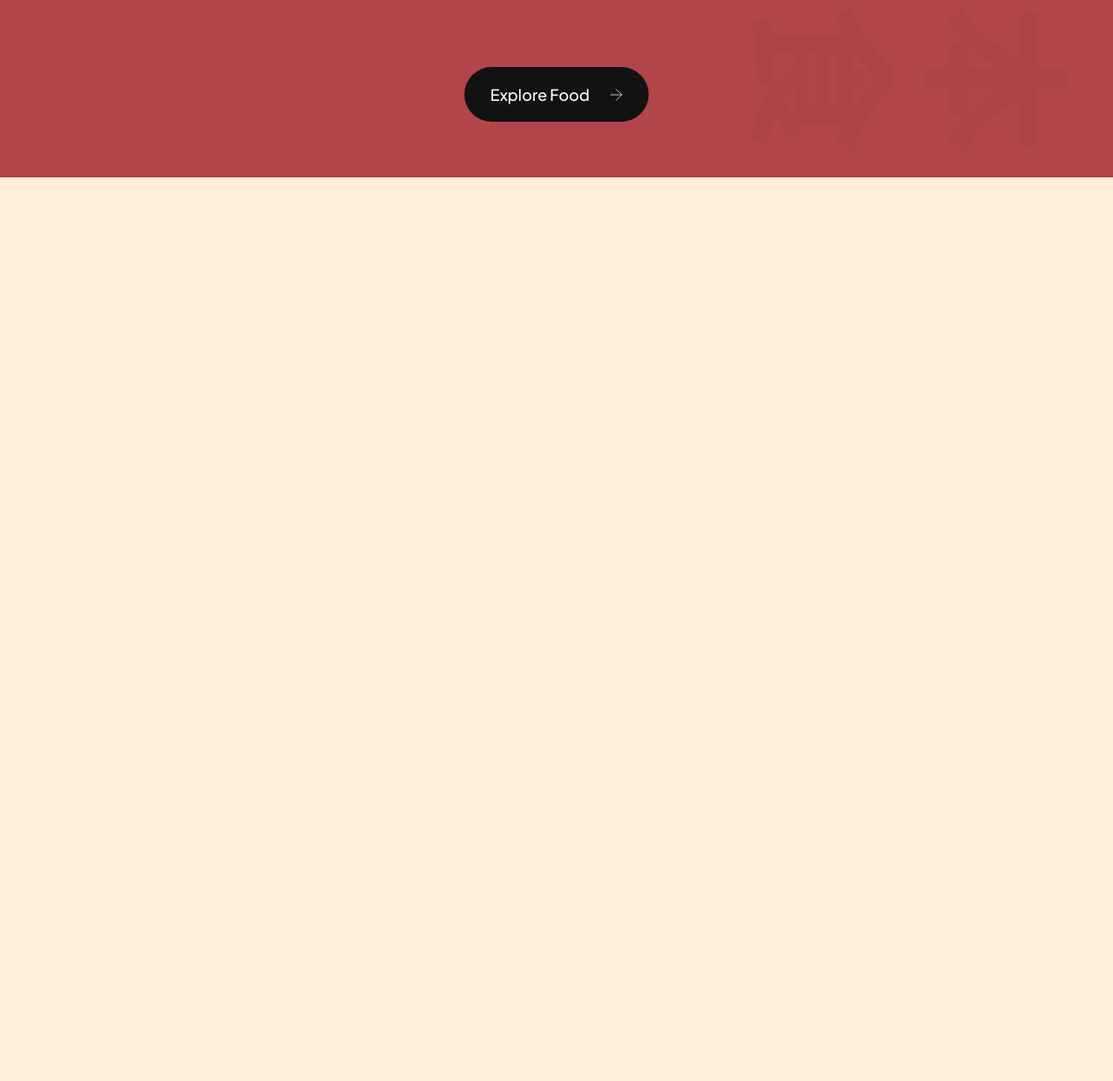
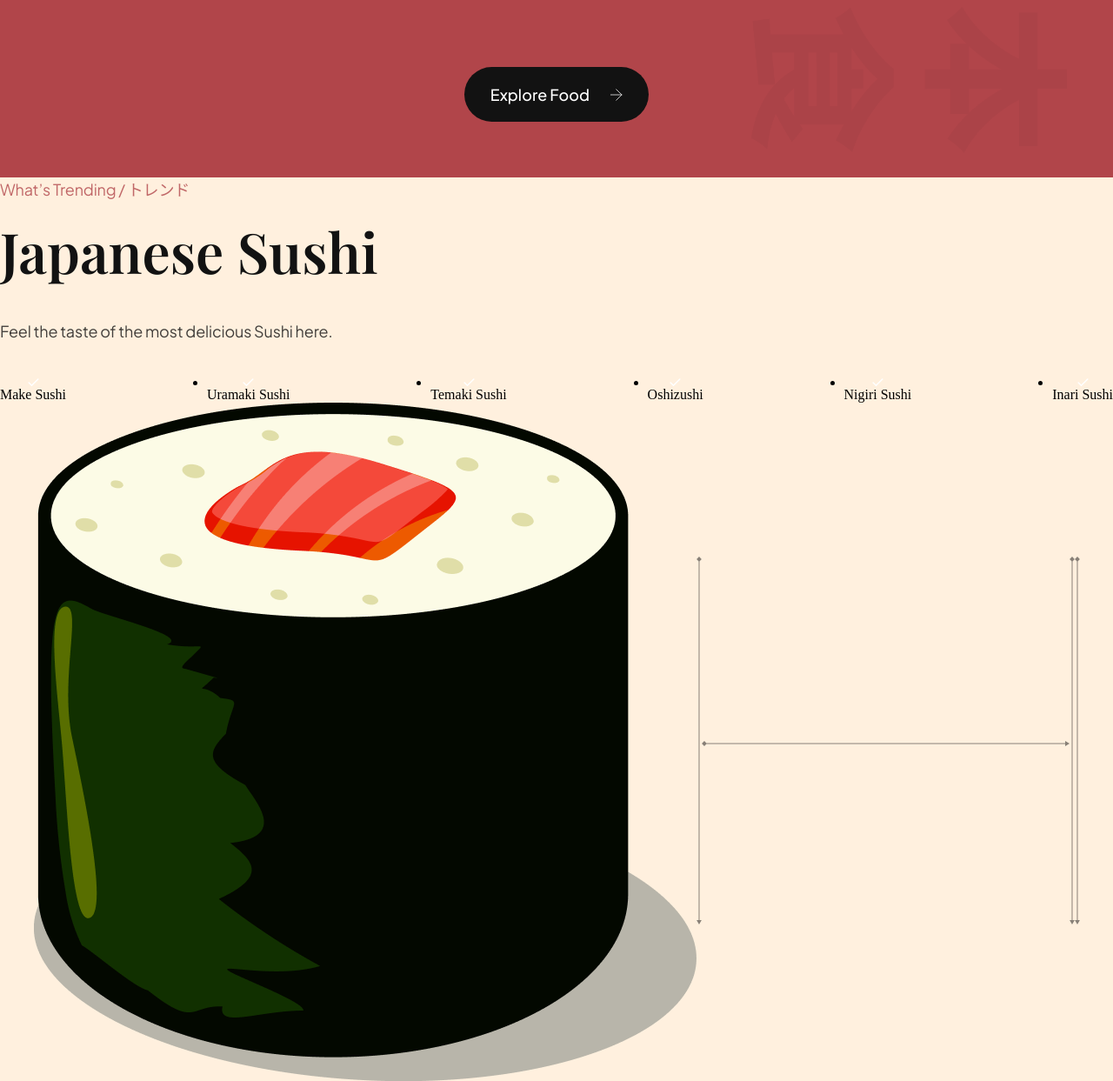
Before and after one commit to exzequel/sushi-static, a website built with Vite: page index.html in a window 1280 px wide. Shown: the part 2214-3457 px from the top of the page at 87% size. Before the commit the page ends 2418 px from the top, so only its background shows below. Built offline with nearby package versions, Linux system fonts and the light colour scheme.

Commit message:
add trending content

```diff
--- a/index.html
+++ b/index.html
@@ -183,6 +183,70 @@
     </button>
   </section>
 
+  <section class="trending" id="food">
+    <div class="trending__content" data-aos="fade-right">
+      <p class="sushi__subtitle">What’s Trending / トレンド</p>
+      <h3 class="sushi__title">Japanese Sushi</h3>
+      <p class="sushi__description">Feel the taste of the most delicious Sushi here.</p>
+
+      <ul class="trending__list flex-between">
+        <li>
+          <div class="trending__icon flex-center">
+            <img src="assets/check.svg" alt="check">
+          </div>
+          <p>Make Sushi</p>
+        </li>
+        <li>
+          <div class="trending__icon flex-center">
+            <img src="assets/check.svg" alt="check">
+          </div>
+          <p>Uramaki Sushi</p>
+        </li>
+        <li>
+          <div class="trending__icon flex-center">
+            <img src="assets/check.svg" alt="check">
+          </div>
+          <p>Temaki Sushi</p>
+        </li>
+        <li>
+          <div class="trending__icon flex-center">
+            <img src="assets/check.svg" alt="check">
+          </div>
+          <p>Oshizushi</p>
+        </li>
+        <li>
+          <div class="trending__icon flex-center">
+            <img src="assets/check.svg" alt="check">
+          </div>
+          <p>Nigiri Sushi</p>
+        </li>
+        <li>
+          <div class="trending__icon flex-center">
+            <img src="assets/check.svg" alt="check">
+          </div>
+          <p>Inari Sushi</p>
+        </li>
+      </ul>
+    </div>
+
+    <div class="trending__image flex-center">
+      <img src="assets/sushi-5.png" alt="sushi-5" data-aos="fade-left">
+
+      <div class="trending__arrow trending__arrow-left">
+        <img src="assets/arrow-vertical.svg" alt="arrow vertical">
+      </div>
+      <div class="trending__arrow trending__arrow-bottom">
+        <img src="assets/arrow-horizontal.svg" alt="arrow horizontal">
+      </div>
+      <div class="trending__arrow trending__arrow-left">
+        <img src="assets/arrow-vertical.svg" alt="arrow vertical">
+      </div>
+      <div class="trending__arrow trending__arrow-left">
+        <img src="assets/arrow-vertical.svg" alt="arrow vertical">
+      </div>
+    </div>
+  </section>
+
   <script src="js/script.js" type="module"></script>
 </body>
 </html>
```
